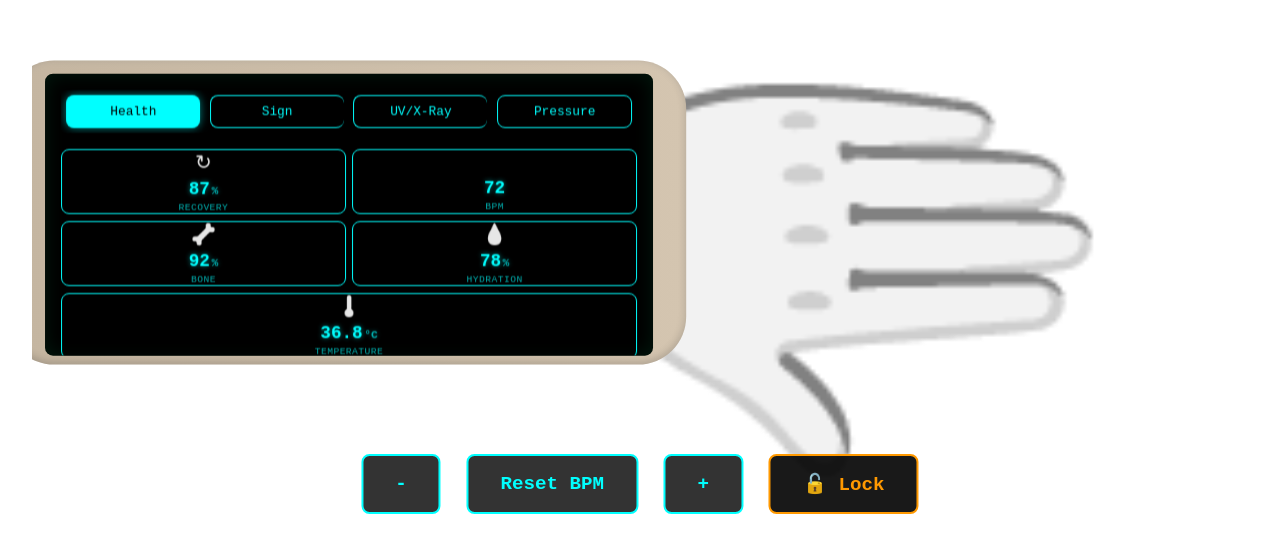
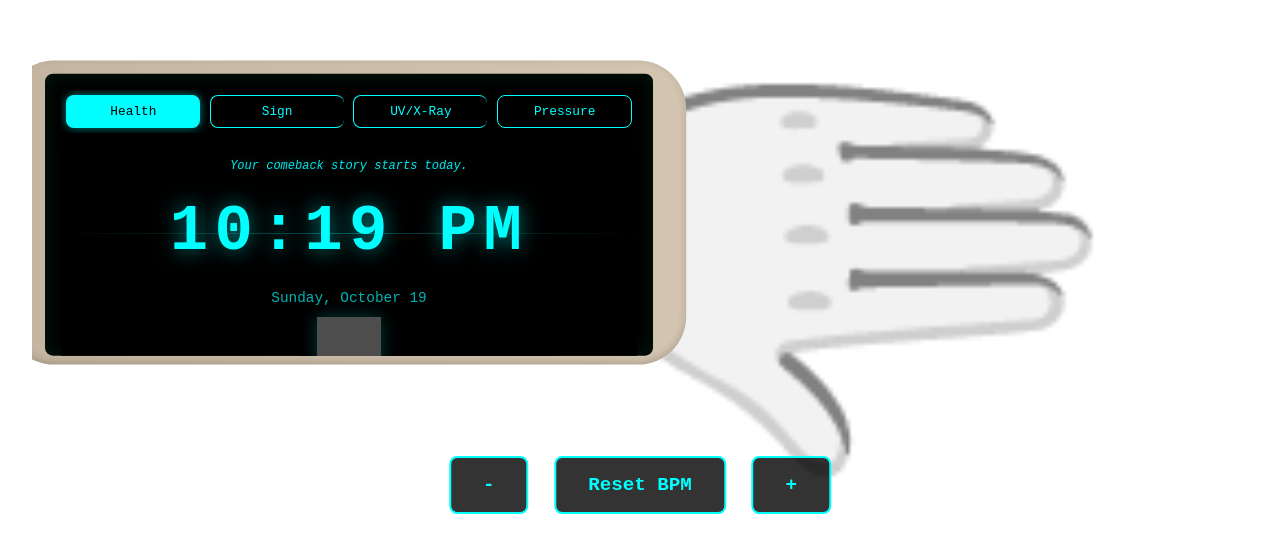
Before and after one commit to Rai1975/iCast---UI-Project-2, a Svelte app in the folder my-svelte-app/: page / in a window 1280 px wide. Shown: the part 249-802 px from the top of the page. Built offline with nearby package versions, Linux system fonts and the light colour scheme; grey boxes are pictures that could not be loaded.

Commit message:
Screensaver perma home screen ting

```diff
--- a/my-svelte-app/src/HandCast.svelte
+++ b/my-svelte-app/src/HandCast.svelte
@@ -10,7 +10,7 @@
   let bpm = 72; // Manage BPM state in parent
   let isLocked = false;
   let idleTimeout;
-  const IDLE_TIME = 60000; // 1 minute in milliseconds
+  const IDLE_TIME = 3000; // 1 minute in milliseconds
 
   function changePage(page) {
     currentPage = page;
@@ -136,15 +136,9 @@
         <button class="control-btn" on:click={decreaseBPM}>-</button>
         <button class="control-btn reset" on:click={resetBPM}>Reset BPM</button>
         <button class="control-btn" on:click={increaseBPM}>+</button>
-        <button class="control-btn lock-btn" on:click={toggleLock}>
-          {isLocked ? '🔒 Locked' : '🔓 Lock'}
-        </button>
       </div>
     {:else}
       <div class="bottom-controls">
-        <button class="control-btn lock-btn" on:click={toggleLock}>
-          {isLocked ? '🔒 Locked' : '🔓 Lock'}
-        </button>
       </div>
     {/if}
   </div>
```
